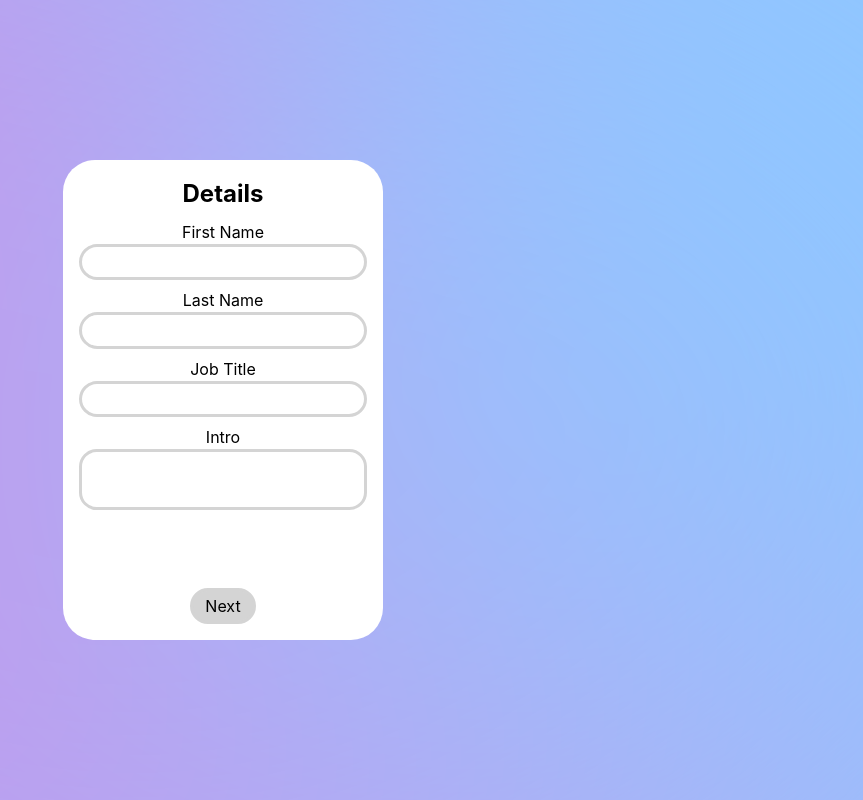
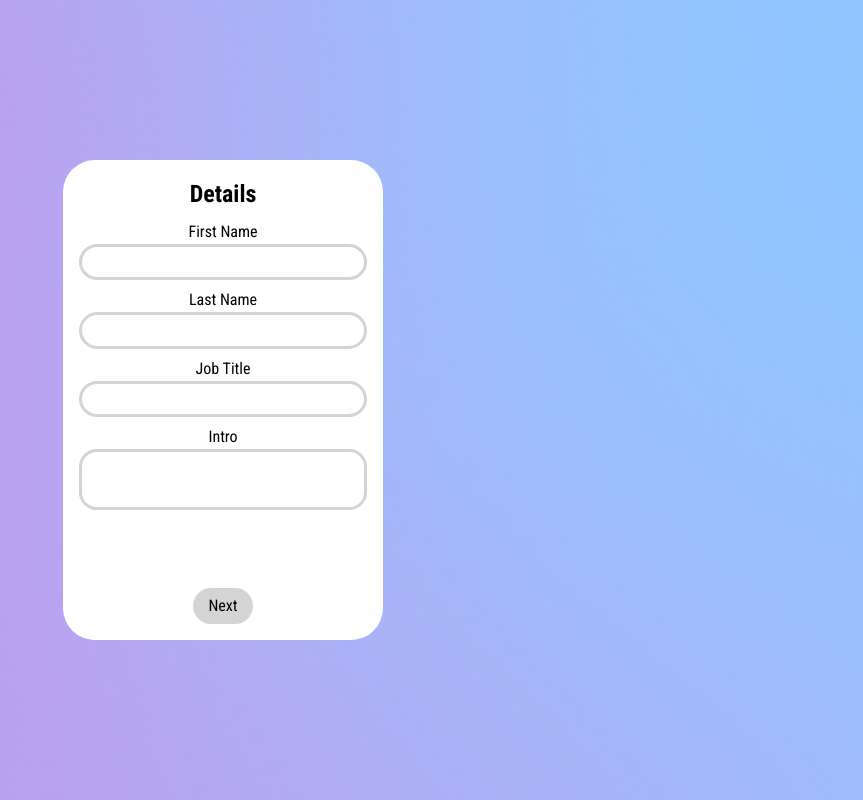
Before and after one commit to ClaraSmyth/cv-application, a React (Create React App) app: page / in a window 1280 px wide. Shown: the whole page, without its empty margins (417-1280 px from the left). Built offline with nearby package versions, Linux system fonts and the light colour scheme.

Commit message:
Added a new font

```diff
--- a/src/styles/base/_base.scss
+++ b/src/styles/base/_base.scss
@@ -1,6 +1,8 @@
+@import url('https://fonts.googleapis.com/css2?family=Roboto+Condensed:wght@300;400;700&display=swap');
+
 body {
-  font-family: -apple-system, BlinkMacSystemFont, 'Segoe UI', 'Roboto', 'Oxygen', 'Ubuntu', 'Cantarell', 'Fira Sans',
-    'Droid Sans', 'Helvetica Neue', sans-serif;
+  font-family: 'Roboto Condensed', -apple-system, BlinkMacSystemFont, 'Segoe UI', 'Roboto', 'Oxygen', 'Ubuntu',
+    'Cantarell', 'Fira Sans', 'Droid Sans', 'Helvetica Neue', sans-serif;
   -webkit-font-smoothing: antialiased;
   -moz-osx-font-smoothing: grayscale;
   font-size: var(--fs-400);
```
